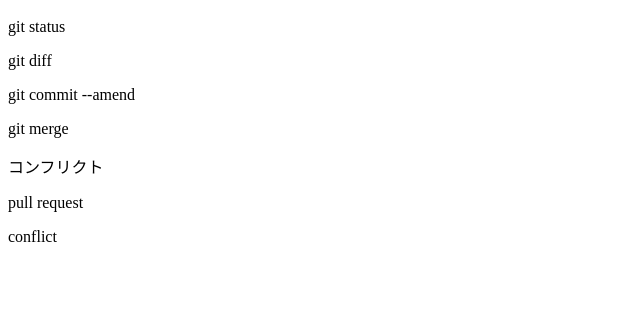
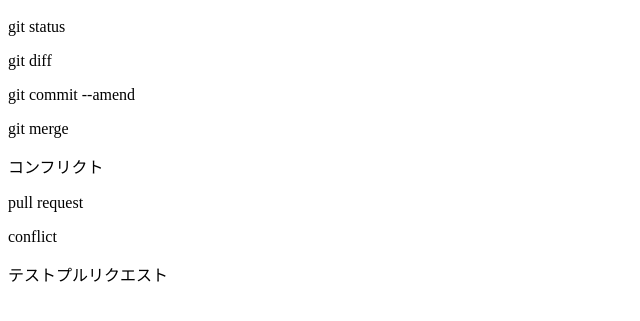
Before and after one commit to Kaitonakazaki/git_tutorial, a plain HTML site: page index.html in a window 1280 px wide. Shown: the part 57-378 px from the top of the page, without its empty margins (0-640 px from the left). Drawn offline with Linux system fonts and the light colour scheme.

Commit message:
pullリクエストのテストです

```diff
--- a/index.html
+++ b/index.html
@@ -6,3 +6,4 @@
 <p>コンフリクト</p>
 <p>pull request</p>
 <p>conflict</p>
+<p>テストプルリクエスト</p>
```
